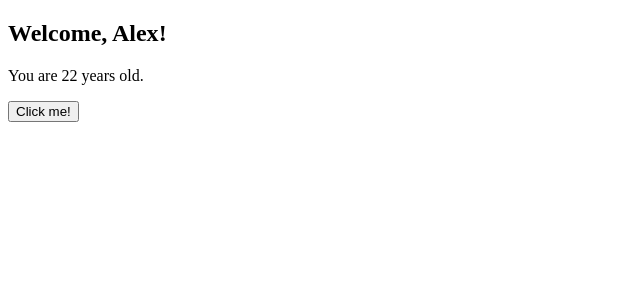
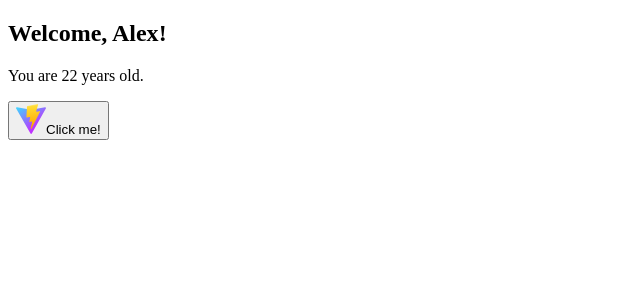
Before and after one commit to xAlessandroo/React, a React (Vite) app in the folder my-app/: page / in a window 1280 px wide. Shown: the top 300 px of the page, without its empty margins (0-640 px from the left). Built offline with nearby package versions, Linux system fonts and the light colour scheme.

Commit message:
handleEvents2

```diff
--- a/my-app/src/MouseClicker.jsx
+++ b/my-app/src/MouseClicker.jsx
@@ -1,10 +1,16 @@
-export function MouseClicker(){
-
-    function handleClick(e){
+export function MouseClicker() {
+  function handleClick(e) {
+    if (e.target.tagName.toLowerCase() === "img"){
+        console.log(e.target.src)
+    } else {
         console.log(e.target.name);
     }
+  }
 
-    return (
-        <button name="one" onClick={handleClick}>Click me!</button>
-    )
+  return (
+    <button name="one" onClick={handleClick}>
+      <img src="/vite.svg" width={30} height={30} />
+      Click me!
+    </button>
+  );
 }
```
